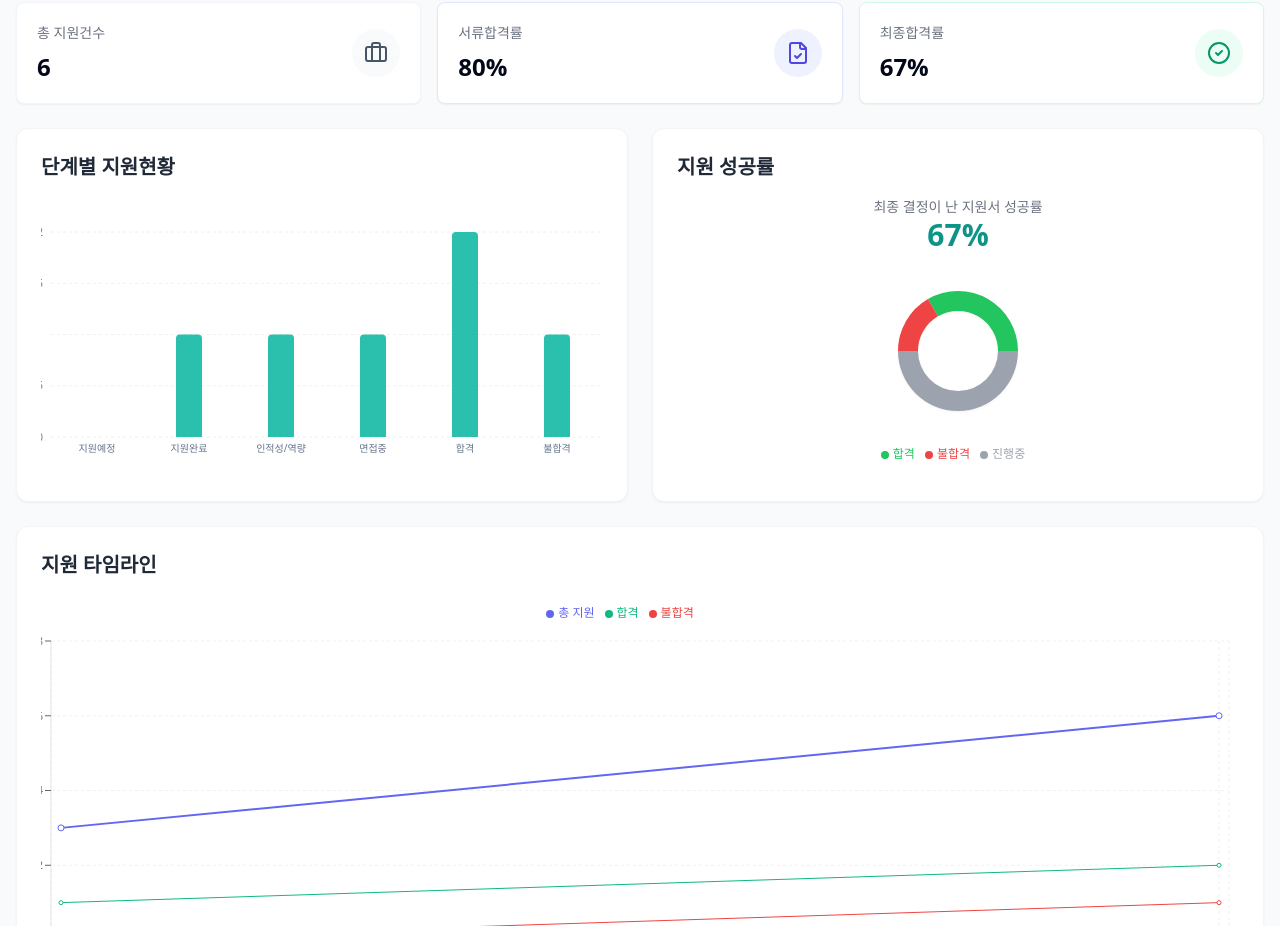
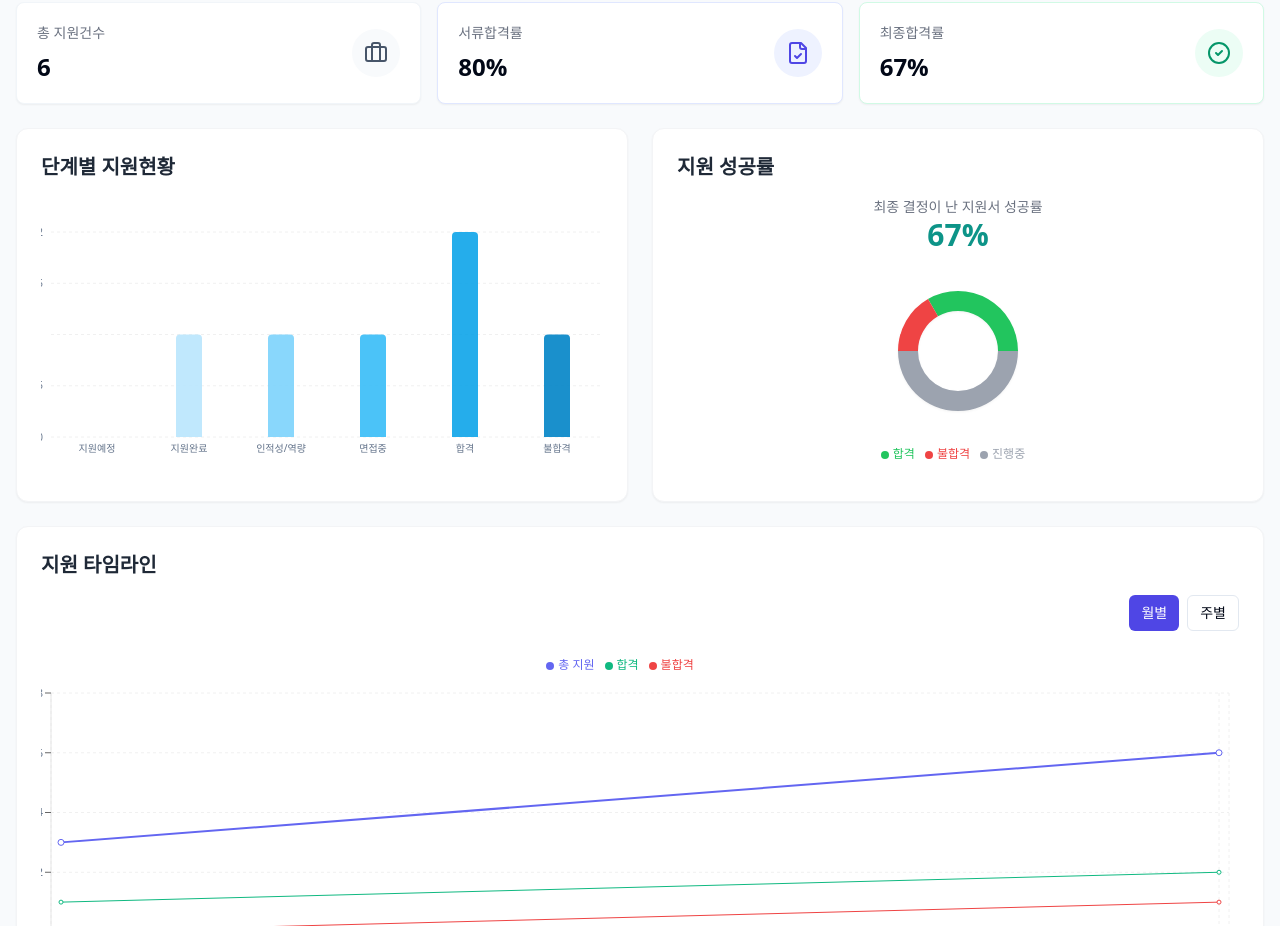
Before and after one commit to akeetuitui/job-hunt-board, a React (Vite) app: page /statistics in a window 1280 px wide. Shown: the part 175-1101 px from the top of the page. Built offline with nearby package versions, Linux system fonts and the light colour scheme.

Commit message:
Refactor: Update application stages chart
- Remove index numbers from the application stages chart.
- Display count and percentage on top of the bars.
- Apply JobTracker's brand color (blue) with variations for each stage.
- Add functionality to view the timeline chart by month/week.

```diff
--- a/src/components/stats/ApplicationStagesChart.tsx
+++ b/src/components/stats/ApplicationStagesChart.tsx
@@ -22,6 +22,16 @@ export const ApplicationStagesChart = ({ companies }: ApplicationStagesChartProp
     return texts[status];
   };
 
+  // Blue variations for each status
+  const statusColors: Record<Company["status"], string> = {
+    pending: "#e0f2fe",  // Very light blue
+    applied: "#bae6fd",  // Light blue
+    aptitude: "#7dd3fc", // Medium light blue
+    interview: "#38bdf8", // Medium blue
+    passed: "#0ea5e9",   // Blue
+    rejected: "#0284c7"  // Dark blue
+  };
+
   const statusOrder: Company["status"][] = ["pending", "applied", "aptitude", "interview", "passed", "rejected"];
 
   const statusCounts = statusOrder.map((status, index) => {
@@ -30,7 +40,7 @@ export const ApplicationStagesChart = ({ companies }: ApplicationStagesChartProp
       name: getStatusText(status),
       count,
       percentage: companies.length ? Math.round((count / companies.length) * 100) : 0,
-      index: index + 1
+      color: statusColors[status]
     };
   });
 
@@ -47,34 +57,23 @@ export const ApplicationStagesChart = ({ companies }: ApplicationStagesChartProp
 
     return (
       <g>
-        {/* Index number */}
-        <text
-          x={centerX}
-          y={y - 25}
-          fill="#6b7280"
-          textAnchor="middle"
-          fontSize="10"
-          fontWeight="600"
-        >
-          #{payload.index}
-        </text>
         {/* Count and percentage */}
         <text
           x={centerX}
-          y={y - 8}
+          y={y - 20}
           fill="#374151"
           textAnchor="middle"
-          fontSize="11"
+          fontSize="12"
           fontWeight="600"
         >
           {payload.count}건
         </text>
         <text
           x={centerX}
-          y={y + 5}
+          y={y - 6}
           fill="#6b7280"
           textAnchor="middle"
-          fontSize="10"
+          fontSize="11"
           fontWeight="500"
         >
           ({payload.percentage}%)
@@ -88,7 +87,7 @@ export const ApplicationStagesChart = ({ companies }: ApplicationStagesChartProp
       <div className="flex-1 min-h-0">
         <ChartContainer
           config={{
-            line1: { color: "#14b8a6" },
+            line1: { color: "#0ea5e9" },
           }}
           className="w-full h-full"
         >
@@ -115,7 +114,7 @@ export const ApplicationStagesChart = ({ companies }: ApplicationStagesChartProp
                     const data = payload[0].payload;
                     return (
                       <div className="rounded-lg border bg-white p-2 shadow-md">
-                        <div className="font-medium">#{data.index} {data.name}</div>
+                        <div className="font-medium">{data.name}</div>
                         <div className="text-sm">{data.count}건 ({data.percentage}%)</div>
                       </div>
                     );
@@ -126,11 +125,14 @@ export const ApplicationStagesChart = ({ companies }: ApplicationStagesChartProp
               <Bar
                 dataKey="count"
                 radius={[4, 4, 0, 0]}
-                fill="#14b8a6"
                 fillOpacity={0.9}
                 barSize={26}
                 label={renderCustomLabel}
-              />
+              >
+                {statusCounts.map((entry, index) => (
+                  <Cell key={`cell-${index}`} fill={entry.color} />
+                ))}
+              </Bar>
             </BarChart>
           </ResponsiveContainer>
         </ChartContainer>
--- a/src/components/stats/TimelineChart.tsx
+++ b/src/components/stats/TimelineChart.tsx
@@ -1,7 +1,8 @@
 
-import { useMemo } from "react";
+import { useMemo, useState } from "react";
 import { Company } from "@/pages/Index";
 import { ChartContainer } from "@/components/ui/chart";
+import { Button } from "@/components/ui/button";
 import {
   LineChart,
   Line,
@@ -18,36 +19,36 @@ interface TimelineChartProps {
 }
 
 export const TimelineChart = ({ companies }: TimelineChartProps) => {
+  const [viewType, setViewType] = useState<'monthly' | 'weekly'>('monthly');
+
   // Process data to create timeline
   const chartData = useMemo(() => {
-    // Get first and last dates
-    const sortedByDate = [...companies].sort(
-      (a, b) => new Date(a.createdAt).getTime() - new Date(b.createdAt).getTime()
-    );
-
-    if (sortedByDate.length === 0) {
+    if (companies.length === 0) {
       return [];
     }
 
     // Create a map of dates and counts
     const dateMap = new Map();
 
-    // Initialize with cumulative counts
-    let pendingCount = 0;
-    let appliedCount = 0;
-    let aptitudeCount = 0;
-    let interviewCount = 0;
-    let passedCount = 0;
-    let rejectedCount = 0;
-
-    // Group by month and year
+    // Group by month/week and year
     companies.forEach(company => {
       const date = new Date(company.createdAt);
-      const monthYear = `${date.getFullYear()}-${(date.getMonth() + 1).toString().padStart(2, '0')}`;
+      let dateKey: string;
 
-      if (!dateMap.has(monthYear)) {
-        dateMap.set(monthYear, {
-          date: monthYear,
+      if (viewType === 'monthly') {
+        dateKey = `${date.getFullYear()}-${(date.getMonth() + 1).toString().padStart(2, '0')}`;
+      } else {
+        // Weekly view - get the start of the week (Monday)
+        const startOfWeek = new Date(date);
+        const day = startOfWeek.getDay();
+        const diff = startOfWeek.getDate() - day + (day === 0 ? -6 : 1);
+        startOfWeek.setDate(diff);
+        dateKey = `${startOfWeek.getFullYear()}-${(startOfWeek.getMonth() + 1).toString().padStart(2, '0')}-${startOfWeek.getDate().toString().padStart(2, '0')}`;
+      }
+
+      if (!dateMap.has(dateKey)) {
+        dateMap.set(dateKey, {
+          date: dateKey,
           pending: 0,
           applied: 0,
           aptitude: 0,
@@ -57,7 +58,7 @@ export const TimelineChart = ({ companies }: TimelineChartProps) => {
         });
       }
 
-      const entry = dateMap.get(monthYear);
+      const entry = dateMap.get(dateKey);
 
       switch (company.status) {
         case "pending":
@@ -100,12 +101,17 @@ export const TimelineChart = ({ companies }: TimelineChartProps) => {
       entry.total = entry.pending + entry.applied + entry.aptitude + entry.interview + entry.passed + entry.rejected;
 
       // Format date for display
+      if (viewType === 'monthly') {
         const [year, month] = entry.date.split('-');
         entry.displayDate = `${year}.${month}`;
+      } else {
+        const [year, month, day] = entry.date.split('-');
+        entry.displayDate = `${month}/${day}`;
+      }
 
       return entry;
     });
-  }, [companies]);
+  }, [companies, viewType]);
 
   // Format the tooltip content
   const CustomTooltip = ({ active, payload, label }: any) => {
@@ -128,6 +134,24 @@ export const TimelineChart = ({ companies }: TimelineChartProps) => {
 
   return (
     <div className="w-full h-full">
+      <div className="flex justify-end mb-4 gap-2">
+        <Button
+          variant={viewType === 'monthly' ? 'default' : 'outline'}
+          size="sm"
+          onClick={() => setViewType('monthly')}
+        >
+          월별
+        </Button>
+        <Button
+          variant={viewType === 'weekly' ? 'default' : 'outline'}
+          size="sm"
+          onClick={() => setViewType('weekly')}
+        >
+          주별
+        </Button>
+      </div>
+
+      <div className="flex-1" style={{ height: 'calc(100% - 60px)' }}>
         <ChartContainer
           config={{
             total: { color: "#6366f1" },
@@ -195,5 +219,6 @@ export const TimelineChart = ({ companies }: TimelineChartProps) => {
           </ResponsiveContainer>
         </ChartContainer>
       </div>
+    </div>
   );
 };
```
Lines whose indentation alone changed are shown as unchanged.
